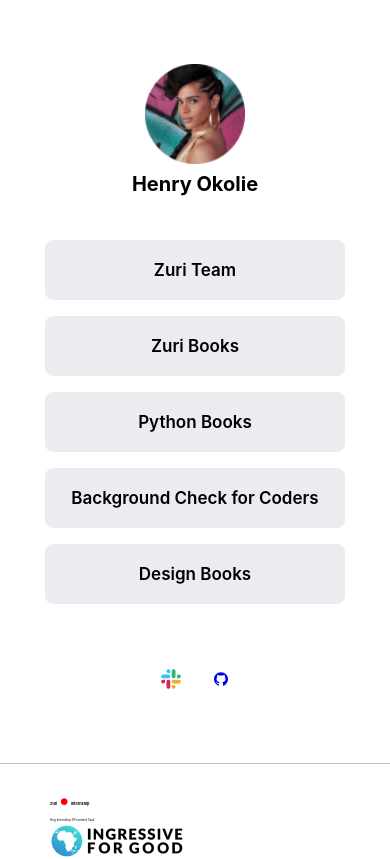
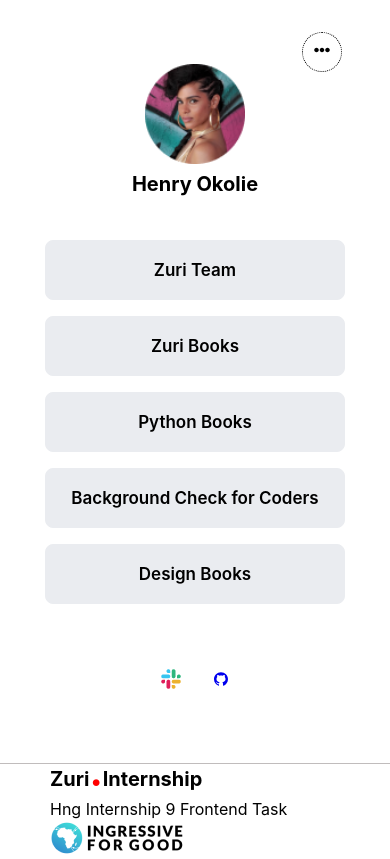
Before and after one commit to Sirboman/Hngi9Task1-linktree, a React (Create React App) app: page / in a window 390 px wide. Built offline with nearby package versions, Linux system fonts and the light colour scheme.

Commit message:
working on styling the share button

```diff
--- a/src/components/MainContainer.js
+++ b/src/components/MainContainer.js
@@ -5,14 +5,14 @@
 import I4G from "../images/I4G.png";
 import { AiFillGithub } from "react-icons/ai";
 import { IoIosShareAlt } from "react-icons/io";
-
+import {FaEllipsisH } from "react-icons/fa";
 
 function MainContainer() {
   return (
   <div className='MainContainer'>
         <header>
             <div className="icon">
-                <i><IoIosShareAlt /></i>
+                <i><FaEllipsisH /></i>
             </div>
 
             <div id='profile'>
@@ -76,6 +76,7 @@
 
         <div className='break'></div>
 
+
         <footer>
             <div className='logo'>
                 <h2>
--- a/src/styles/MainContainer.css
+++ b/src/styles/MainContainer.css
@@ -43,14 +43,13 @@
     position: absolute;
 
     margin-top: 2rem;
-    width: 30px;
-    height: 30px;
+    width: 40px;
+    height: 40px;
     border: 1px dotted black;
     border-radius: 50%;
     margin-bottom: 4rem;
     position: absolute;
-    left: 250%;
-    display: flex;
+    display: hidden;
     align-items: center;
     justify-content: center;
 }
@@ -132,6 +131,7 @@
 /*============ FOOTER SECTION ========*/
 .MainContainer footer
 {
+
     position: absolute;
     margin: 1px;
     width: 100vw;
@@ -197,6 +197,22 @@
         margin-bottom: 2rem;
     }
 
+    .MainContainer header .icon
+    {
+        position: absolute;
+
+        margin-top: 2rem;
+        width: 40px;
+        height: 40px;
+        border: 1px dotted black;
+        border-radius: 50%;
+        margin-bottom: 4rem;
+        position: absolute;
+        left: 170px;
+        display: flex;
+        align-items: center;
+        justify-content: center;
+    }
 
     .MainContainer main .links
     {
@@ -225,8 +241,13 @@
         gap: 0.2rem;
     }
 
-    .MainContainer footer>div
+    .MainContainer footer>div:nth-child(1)
     {
-        font-size: 3px;
+        font-size: 1rem;
+    }
+
+    .MainContainer footer>div:nth-child(2)
+    {
+        font-size: 1rem;
     }
 }
```
